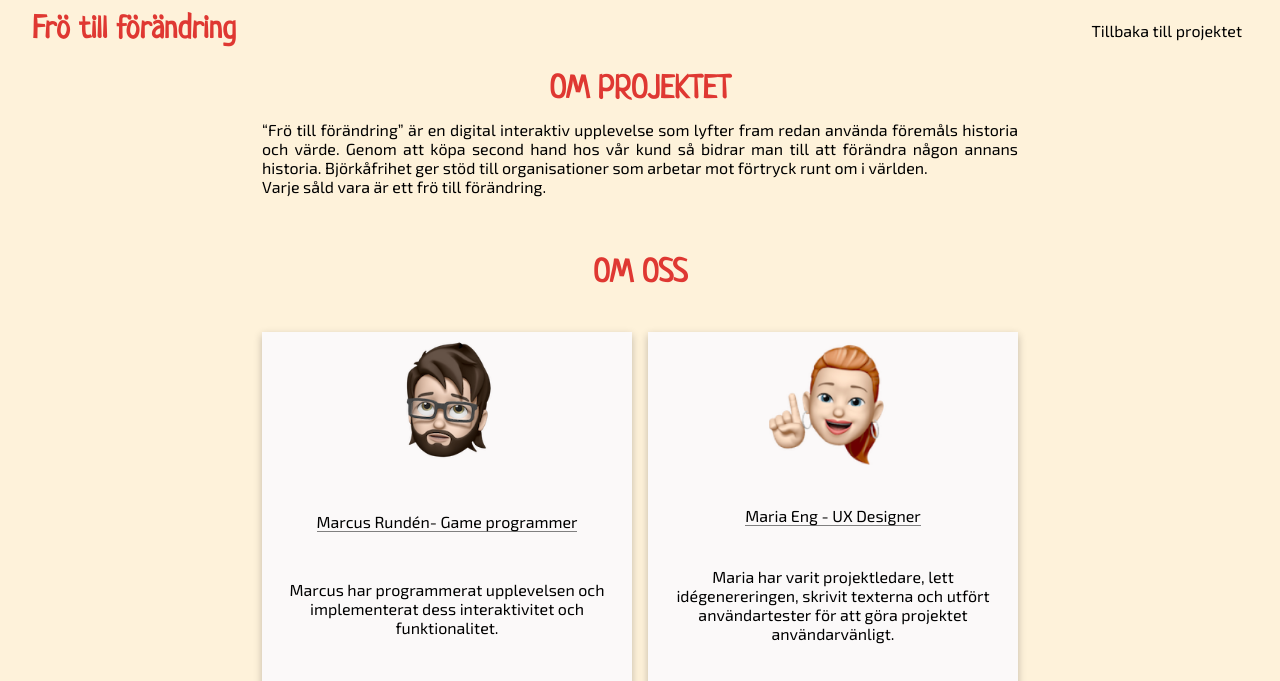
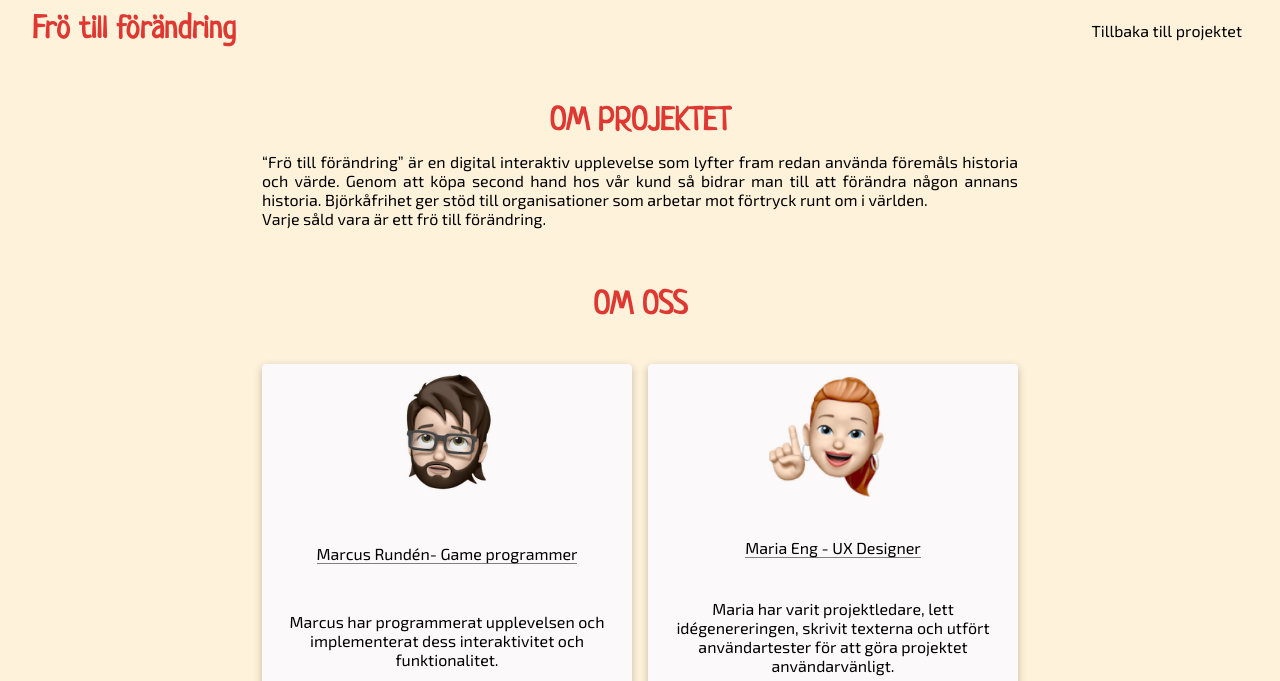
Before and after one commit to h-emma/hackathon17, a plain HTML site: page about.html in a window 1280 px wide. Shown: the top 681 px of the page. Drawn offline with Linux system fonts and the light colour scheme; files whose address does not match are found by name.

Commit message:
Add styling

```diff
--- a/css/about.css
+++ b/css/about.css
@@ -27,6 +27,7 @@ p {
   width: 270px;
   height: 400px;
   box-shadow: rgba(0, 0, 0, 0.24) 0px 3px 8px;
+  border-radius: 4px;
   background-color: #fbf9f9;
 }
 
@@ -50,6 +51,7 @@ p {
 }
 .aboutProject {
   padding: 12px;
+  margin-top: 32px;
 }
 
 .aboutProject p {
```
